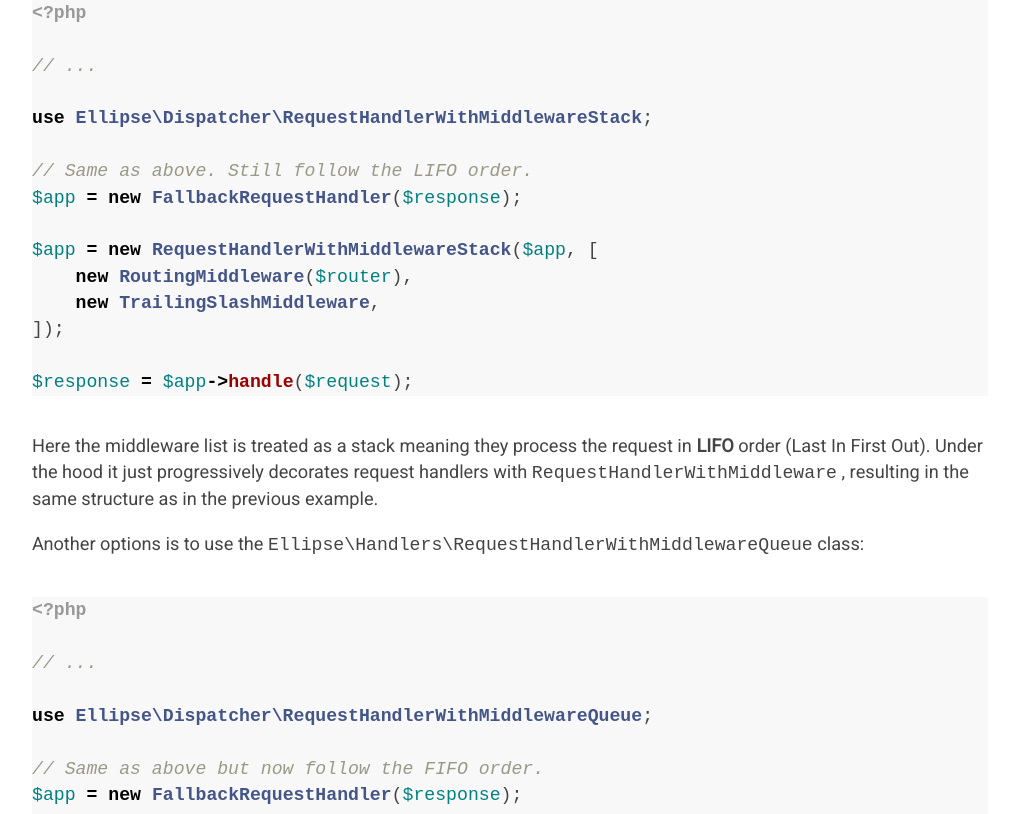
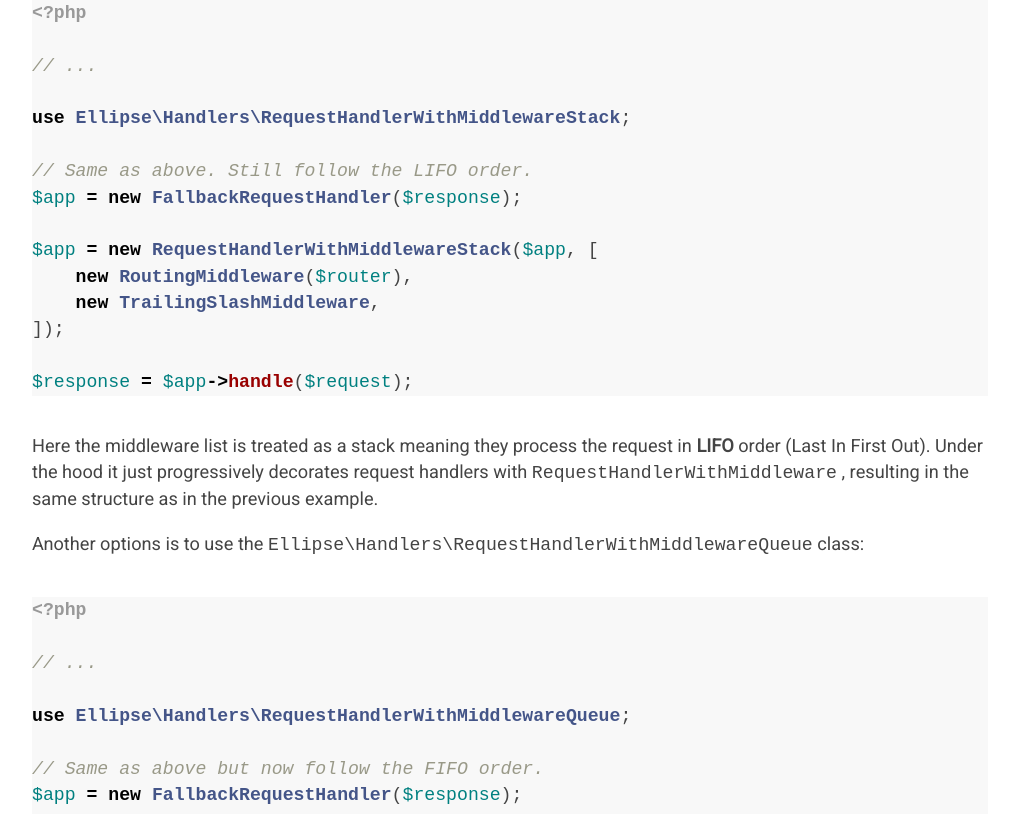
Before and after one commit to ellipsephp/ellipsephp.github.io, a Jekyll site: the page built from _posts/2018-03-18-psr-15-from-the-outside-in.md, in a window 1280 px wide and 1400 px high, scrolled down 4914 px. Shown: the part 152-966 px from the top of the window, without its empty margins (130-1149 px from the left). Built offline with Jekyll 4.4.1, drawn with Linux system fonts in a browser that asks for light colours; nearby versions of some CDN libraries; comment, search, counter and statistics services are not loaded.

Commit message:
fix typo in article

```diff
--- a/_posts/2018-03-18-psr-15-from-the-outside-in.md
+++ b/_posts/2018-03-18-psr-15-from-the-outside-in.md
@@ -160,7 +160,7 @@ The `Ellipse\Handlers\RequestHandlerWithMiddlewareStack` class can be used to de
 
 // ...
 
-use Ellipse\Dispatcher\RequestHandlerWithMiddlewareStack;
+use Ellipse\Handlers\RequestHandlerWithMiddlewareStack;
 
 // Same as above. Still follow the LIFO order.
 $app = new FallbackRequestHandler($response);
@@ -182,7 +182,7 @@ Another options is to use the `Ellipse\Handlers\RequestHandlerWithMiddlewareQueu
 
 // ...
 
-use Ellipse\Dispatcher\RequestHandlerWithMiddlewareQueue;
+use Ellipse\Handlers\RequestHandlerWithMiddlewareQueue;
 
 // Same as above but now follow the FIFO order.
 $app = new FallbackRequestHandler($response);
```
